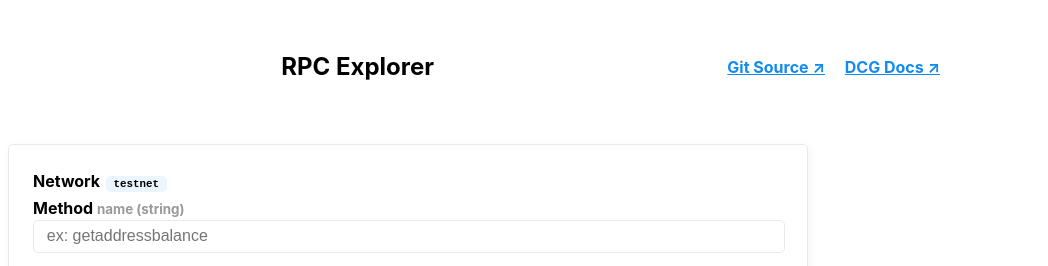
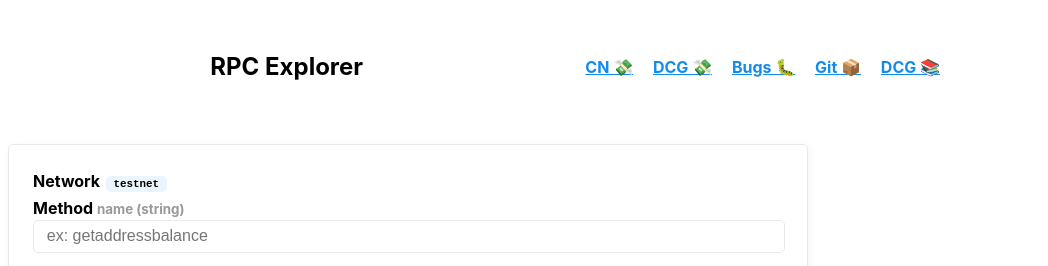
Before and after one commit to digitalcashdev/RPCWebProxy, a plain HTML site: page static/index.html in a window 1280 px wide. Shown: the top 266 px of the page, 232-1280 px from the left. Drawn offline with Linux system fonts and the light colour scheme.

Commit message:
doc: show faucet links when on testnet

```diff
--- a/static/index.html
+++ b/static/index.html
@@ -37,16 +37,44 @@
         /></a>
         <h1>RPC Explorer</h1>
         <ul>
+          <li data-network="testnet" hidden>
+            <a
+              href="http://faucet.test.dash.crowdnode.io/"
+              target="_blank"
+              title="CrowdNode Faucet"
+              >CN 💸</a
+            >
+          </li>
+          <li data-network="testnet" hidden>
+            <a
+              href="http://faucet.test.dash.crowdnode.io/"
+              target="_blank"
+              title="Dash Core Group Faucet"
+              >DCG 💸</a
+            >
+          </li>
           <li>
-            <a href="https://github.com/digitalcashdev/rpcproxy" target="_blank"
-              >Git Source ↗</a
+            <a
+              href="https://github.com/digitalcashdev/rpcproxy/issues"
+              target="_blank"
+              title="Git Issues"
+              >Bugs 🐛</a
+            >
+          </li>
+          <li>
+            <a
+              href="https://github.com/digitalcashdev/rpcproxy"
+              target="_blank"
+              title="Git Source"
+              >Git 📦</a
             >
           </li>
           <li>
             <a
               href="https://docs.dash.org/projects/core/en/stable/docs/api/remote-procedure-call-quick-reference.html"
               target="_blank"
-              >DCG Docs ↗</a
+              title="Dash Core Group Docs"
+              >DCG 📚</a
             >
           </li>
         </ul>
@@ -367,6 +395,12 @@ return data.result;
           }
           $network.innerText = network;
 
+          if (network === "testnet") {
+            let $testnets = document.querySelectorAll("[data-network=testnet]");
+            for ($testnet of $testnets) {
+              $testnet.removeAttribute("hidden");
+            }
+          }
           document.body.removeAttribute("hidden");
         }
 
```
